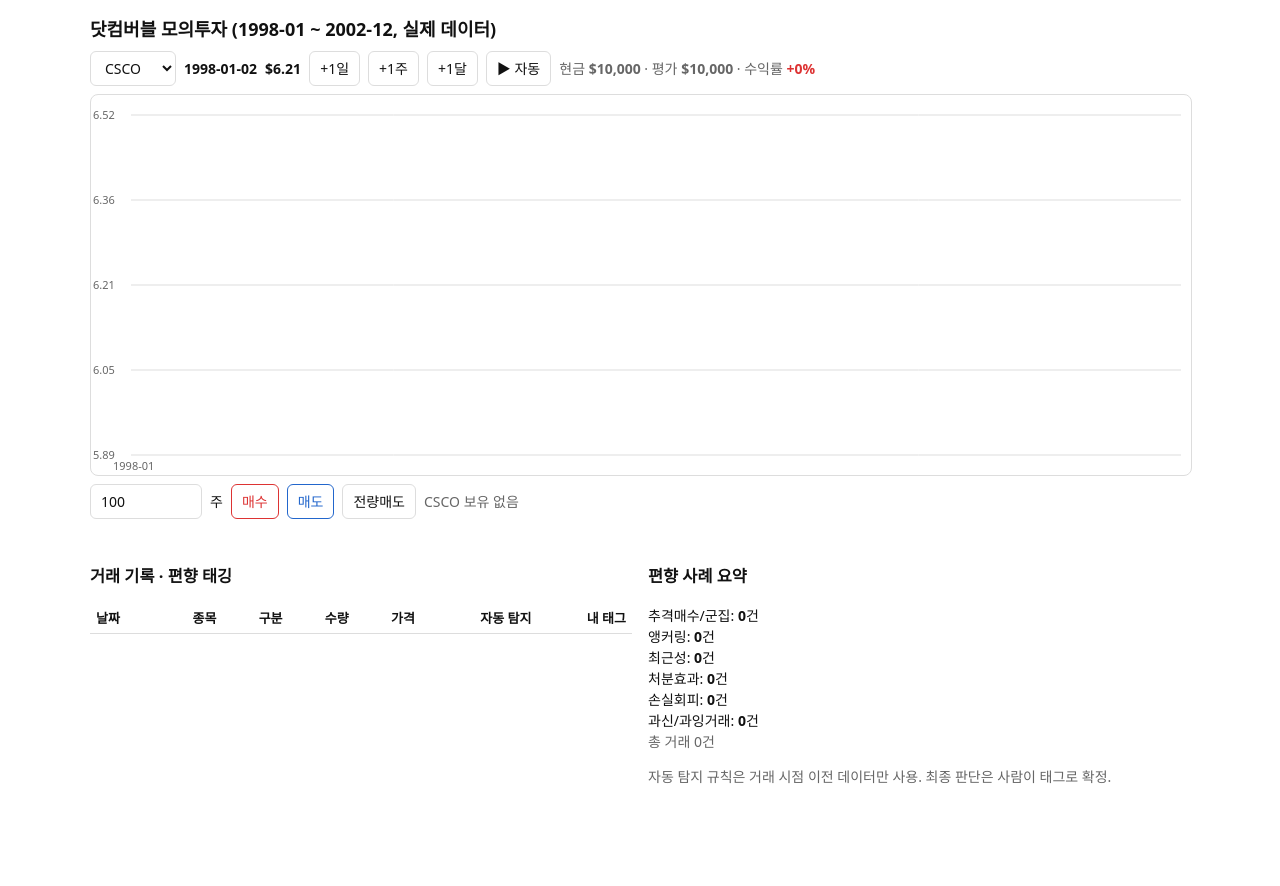
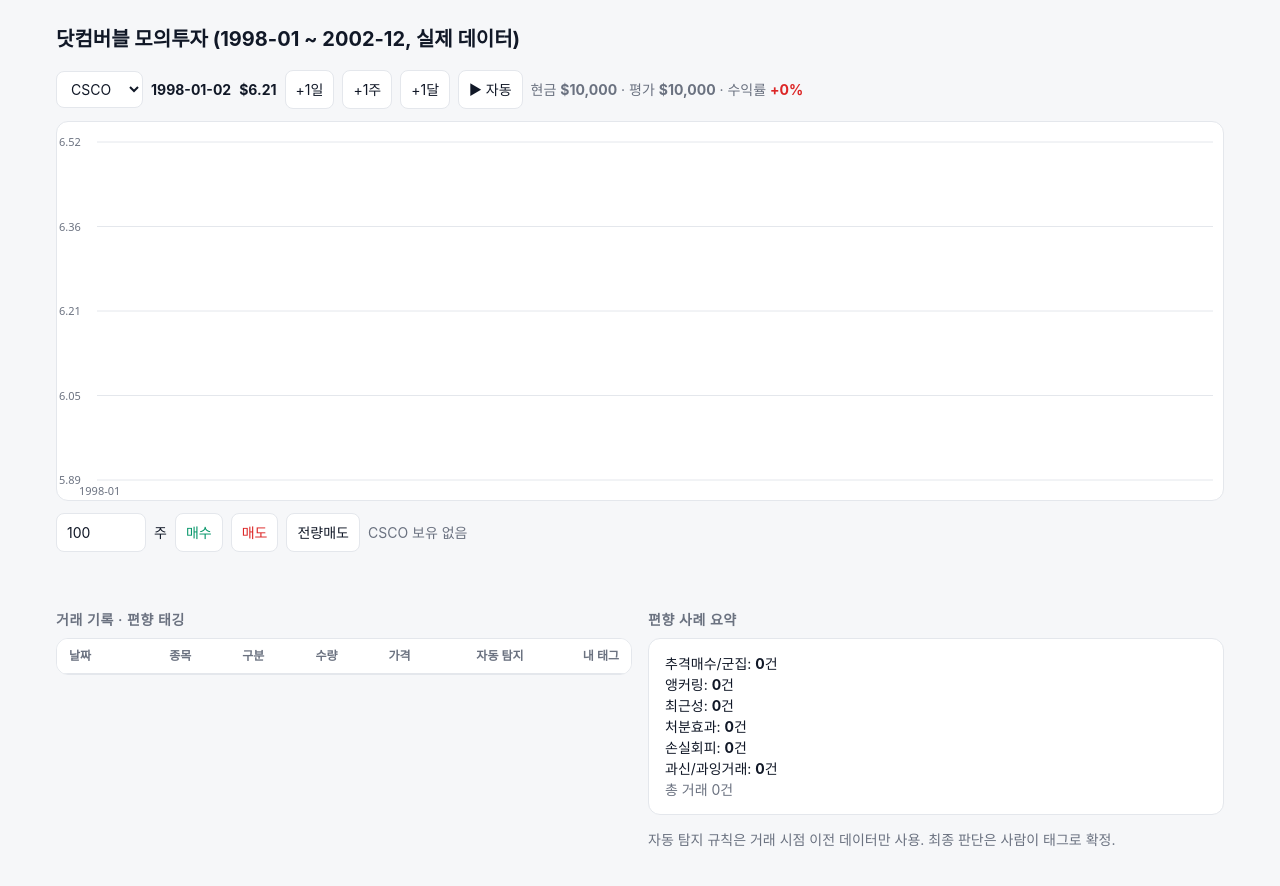
Before and after one commit to jinnarajin/2026-C6-A8-miracleOfHanRiver, a plain HTML site: page sim/index.html in a window 1280 px wide. Before the commit the page ends 817 px from the top, so only its background shows below. Drawn offline with Linux system fonts and the light colour scheme.

Commit message:
모의투자 페이지에 대시보드 디자인 가이드 적용
Co-Authored-By: Claude Fable 5.1 <noreply@anthropic.com>

```diff
--- a/sim/index.html
+++ b/sim/index.html
@@ -2,24 +2,27 @@
 <html lang="ko">
 <head>
 <meta charset="utf-8">
+<meta name="color-scheme" content="light">
 <title>닷컴버블 모의투자</title>
 <meta name="viewport" content="width=device-width,initial-scale=1">
 <style>
-:root{--bg:#fff;--fg:#111;--mut:#666;--line:#ddd;--up:#d33;--dn:#26c;--acc:#0a7}
-@media(prefers-color-scheme:dark){:root{--bg:#141414;--fg:#eee;--mut:#999;--line:#333}}
-body{margin:0;padding:16px;background:var(--bg);color:var(--fg);font:14px/1.5 system-ui,sans-serif;max-width:1100px;margin:auto}
-h1{font-size:18px;margin:0 0 8px}
-.row{display:flex;gap:8px;flex-wrap:wrap;align-items:center;margin:8px 0}
-button,select,input{font:inherit;padding:6px 10px;border:1px solid var(--line);border-radius:6px;background:var(--bg);color:var(--fg)}
-button{cursor:pointer}button.buy{border-color:var(--up);color:var(--up)}button.sell{border-color:var(--dn);color:var(--dn)}
-canvas{width:100%;height:380px;display:block;border:1px solid var(--line);border-radius:8px;touch-action:none}
-table{border-collapse:collapse;width:100%;font-size:13px}td,th{border-bottom:1px solid var(--line);padding:4px 6px;text-align:right}th:first-child,td:first-child{text-align:left}
+:root{--bg:#f6f7f9;--card:#fff;--line:#e4e7ec;--text:#111827;--muted:#6b7280;--accent:#2563eb;--ok:#059669;--bad:#dc2626;--fg:var(--text);--mut:var(--muted);--up:var(--bad);--dn:var(--accent);--acc:var(--muted)}
+*{box-sizing:border-box}body{margin:0;background:var(--bg);color:var(--text);font:14px/1.5 -apple-system,BlinkMacSystemFont,"Apple SD Gothic Neo",system-ui,sans-serif}
+main{max-width:1200px;margin:0 auto;padding:24px 16px}
+h1{font-size:20px;margin:0 0 16px}h3{font-size:14px;color:var(--muted);font-weight:600;margin:24px 0 8px;text-transform:uppercase;letter-spacing:.04em}
+.row{display:flex;gap:8px;flex-wrap:wrap;align-items:center;margin:12px 0}
+button,select,input{font:inherit;padding:8px 10px;border:1px solid var(--line);border-radius:8px;background:var(--card);color:var(--text)}
+button{cursor:pointer}button.buy{color:var(--ok)}button.sell{color:var(--bad)}
+canvas{width:100%;height:380px;display:block;background:var(--card);border:1px solid var(--line);border-radius:12px;touch-action:none}
+.card{background:var(--card);border:1px solid var(--line);border-radius:12px;overflow:auto}
+table{border-collapse:collapse;width:100%}td,th{border-bottom:1px solid var(--line);padding:8px 12px;text-align:right;white-space:nowrap}th{font-size:12px;font-weight:600;color:var(--muted);position:sticky;top:0;background:var(--card)}th:first-child,td:first-child{text-align:left}
 .grid{display:grid;grid-template-columns:1fr 1fr;gap:16px}@media(max-width:700px){.grid{grid-template-columns:1fr}}
-.tag{display:inline-block;padding:1px 6px;border-radius:10px;background:var(--acc);color:#fff;font-size:11px;margin:1px}
-.mut{color:var(--mut)}#hint{min-height:1.5em}
+.tag{display:inline-block;padding:2px 8px;border-radius:999px;background:var(--bg);border:1px solid var(--line);font-size:12px;margin:1px}
+.mut{color:var(--muted)}#hint{min-height:1.5em}#sum{background:var(--card);border:1px solid var(--line);border-radius:12px;padding:14px 16px}
 </style>
 </head>
 <body>
+<main>
 <h1>닷컴버블 모의투자 (1998-01 ~ 2002-12, 실제 데이터)</h1>
 <div class="row">
   <select id="sym"></select>
@@ -37,10 +40,11 @@ table{border-collapse:collapse;width:100%;font-size:13px}td,th{border-bottom:1px
 </div>
 <div id="hint" class="mut"></div>
 <div class="grid">
-  <div><h3>거래 기록 · 편향 태깅</h3><table id="log"><thead><tr><th>날짜</th><th>종목</th><th>구분</th><th>수량</th><th>가격</th><th>자동 탐지</th><th>내 태그</th></tr></thead><tbody></tbody></table></div>
+  <div><h3>거래 기록 · 편향 태깅</h3><div class="card"><table id="log"><thead><tr><th>날짜</th><th>종목</th><th>구분</th><th>수량</th><th>가격</th><th>자동 탐지</th><th>내 태그</th></tr></thead><tbody></tbody></table></div></div>
   <div><h3>편향 사례 요약</h3><div id="sum"></div>
   <p class="mut">자동 탐지 규칙은 거래 시점 이전 데이터만 사용. 최종 판단은 사람이 태그로 확정.</p></div>
 </div>
+</main>
 <script src="data.js"></script>
 <script>
 // ── 편향 목록 (팀 정의에 맞게 수정) ──
@@ -99,9 +103,9 @@ function draw(){
   d.forEach((x,i)=>{if(x[0].endsWith('-01-02')||x[0].endsWith('-07-01'))g.fillText(x[0].slice(0,7),X(i)-18,H-5)});
   g.strokeStyle=getComputedStyle(document.body).getPropertyValue('--fg'); g.lineWidth=1.5; g.beginPath();
   d.forEach((x,i)=>i?g.lineTo(X(i),Y(x[1])):g.moveTo(X(i),Y(x[1]))); g.stroke();
-  log.filter(t=>t.sym===sym).forEach(t=>{g.fillStyle=t.side>0?'var(--up)':'var(--dn)';g.fillStyle=t.side>0?'#d33':'#26c';g.beginPath();
+  log.filter(t=>t.sym===sym).forEach(t=>{g.fillStyle=t.side>0?'var(--up)':'var(--dn)';g.fillStyle=t.side>0?'#059669':'#dc2626';g.beginPath();
     const x=X(t.day),y=Y(t.p); t.side>0?(g.moveTo(x,y+12),g.lineTo(x-6,y+22),g.lineTo(x+6,y+22)):(g.moveTo(x,y-12),g.lineTo(x-6,y-22),g.lineTo(x+6,y-22)); g.fill();
-    if(t.tags.length){g.fillStyle='#0a7';g.fillText(t.tags.map(k=>BIASES[k]).join(','),x-20,t.side>0?y+34:y-26)}});
+    if(t.tags.length){g.fillStyle='#2563eb';g.fillText(t.tags.map(k=>BIASES[k]).join(','),x-20,t.side>0?y+34:y-26)}});
 }
 function renderLog(){
   const opts=`<option value="">-</option>`+Object.entries(BIASES).map(([k,v])=>`<option value="${k}">${v}</option>`).join('');
```
